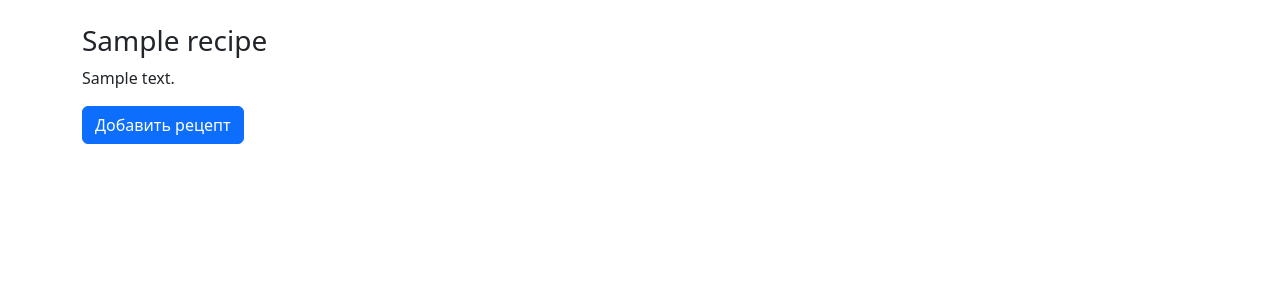
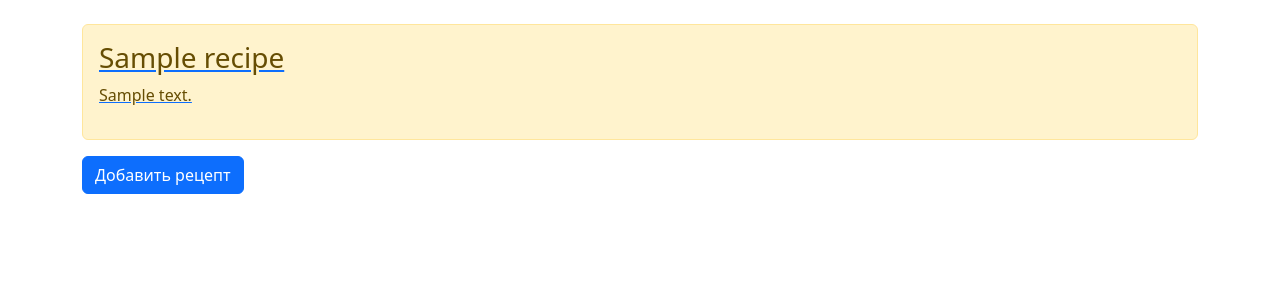
Before and after one commit to VasiliyMikhaylov91/Webdevelopment_python_certification, a Django app: page /recipes/ in a window 1280 px wide. Shown: the part 73-373 px from the top of the page. Run offline with Django 4.2, Linux system fonts and the light colour scheme; tables that the repository leaves empty hold one stand-in row (values such as "Sample post").

Commit message:
recipe linq v2

```diff
--- a/recipes/main/templates/main/recipes.html
+++ b/recipes/main/templates/main/recipes.html
@@ -4,12 +4,14 @@
 
 {% block content %}
 {% if positions %}
-{% for position in positions %}
-<div onclick="location.href='recipes/{{ position.id }} class=" alert alert-warning mt-2">
-<h3>{{ position.title }}</h3>
-<p>{{ position.description }}</p>
-</div>
-{% endfor %}
+    {% for position in positions %}
+        <a href="recipes/{{ position.id }}">
+            <div class=" alert alert-warning mt-2">
+                <h3>{{ position.title }}</h3>
+                <p>{{ position.description }}</p>
+            </div>
+        </a>
+    {% endfor %}
 {% else %}
 <p>Рецептов нет</p>
 {% endif %}
```
